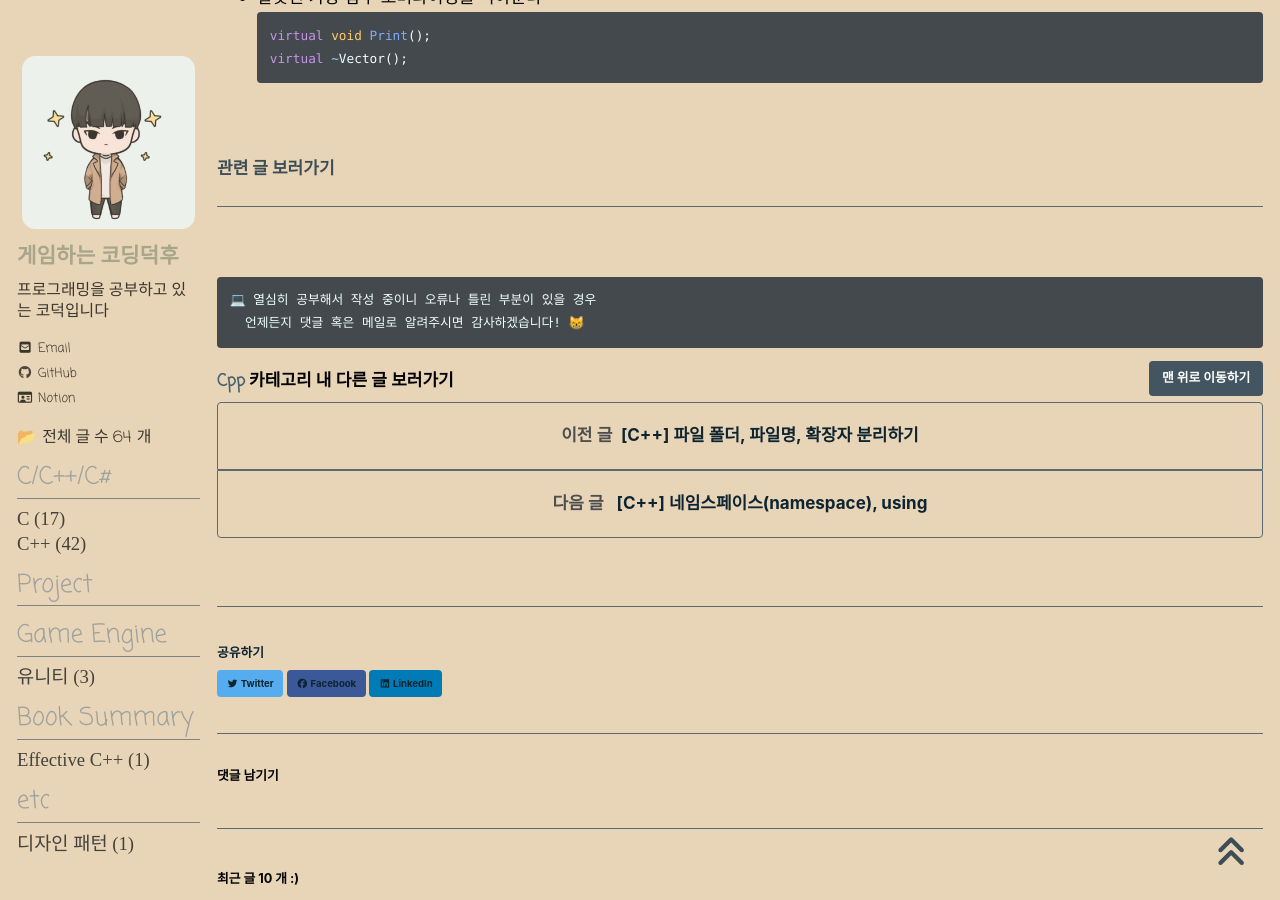
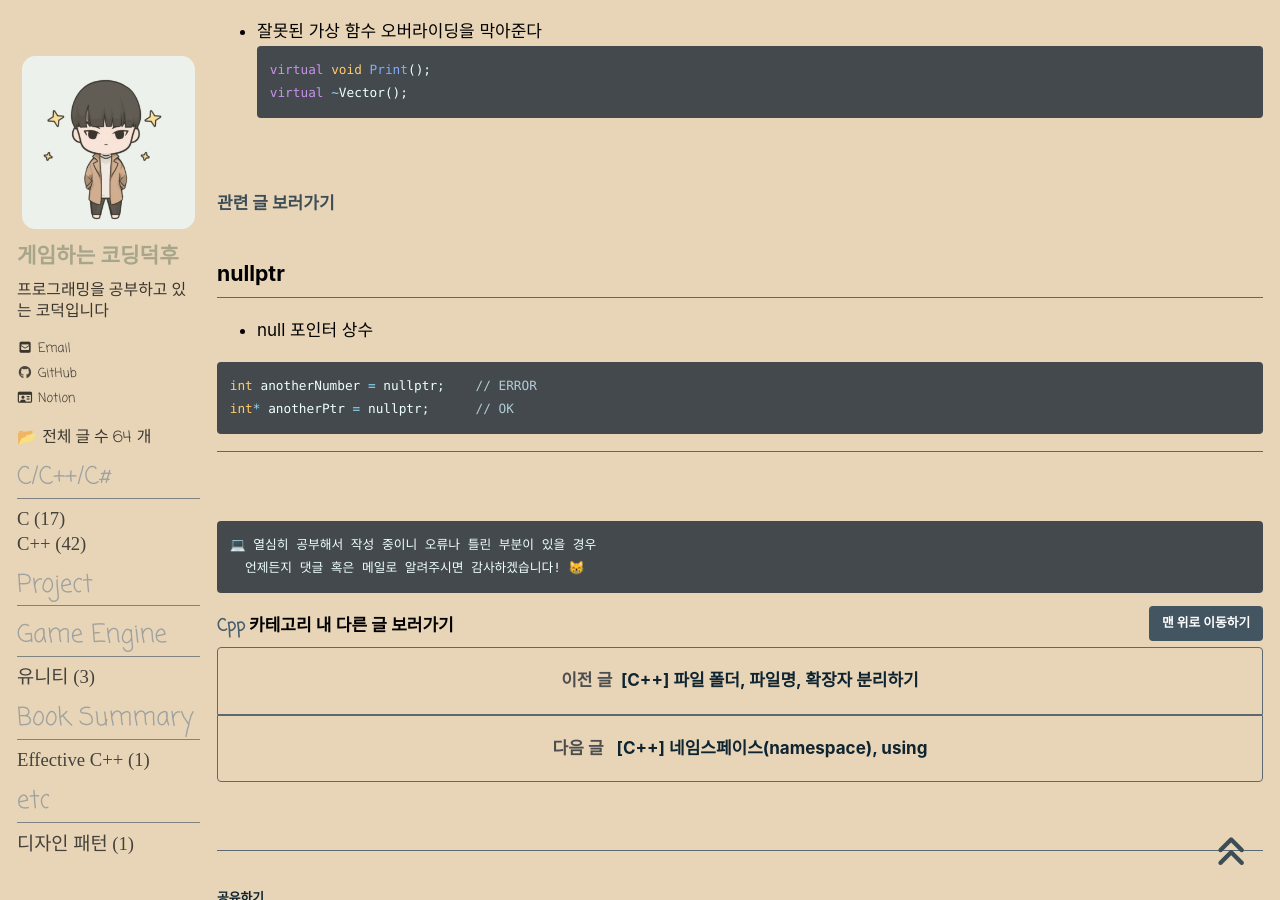
Before and after one commit to reoul/reoul.github.io, a Jekyll site: the page built from _posts/cpp/2022-04-01-cpp-2.md, in a window 1280 px wide and 900 px high, scrolled down 2095 px. Built offline with Jekyll 4.4.1, drawn with Linux system fonts in a browser that asks for light colours; cached includes are drawn as plain includes; nearby versions of some CDN libraries; some web fonts are replaced; comment, search, counter and statistics services are not loaded; grey boxes are pictures that could not be loaded.

Commit message:
Modify C++ Keyword Organizer
Modify C++ Keyword Organizer

````diff
--- a/_posts/cpp/2022-04-01-cpp-2.md
+++ b/_posts/cpp/2022-04-01-cpp-2.md
@@ -81,6 +81,14 @@ virtual ~Vector();
 
 [**관련 글 보러가기**](https://reoul.github.io/cpp/cpp-39/)
 
+## nullptr
+- null 포인터 상수
+
+```cpp
+int anotherNumber = nullptr;    // ERROR
+int* anotherPtr = nullptr;      // OK
+```
+
 ***
 <br>
 
````
